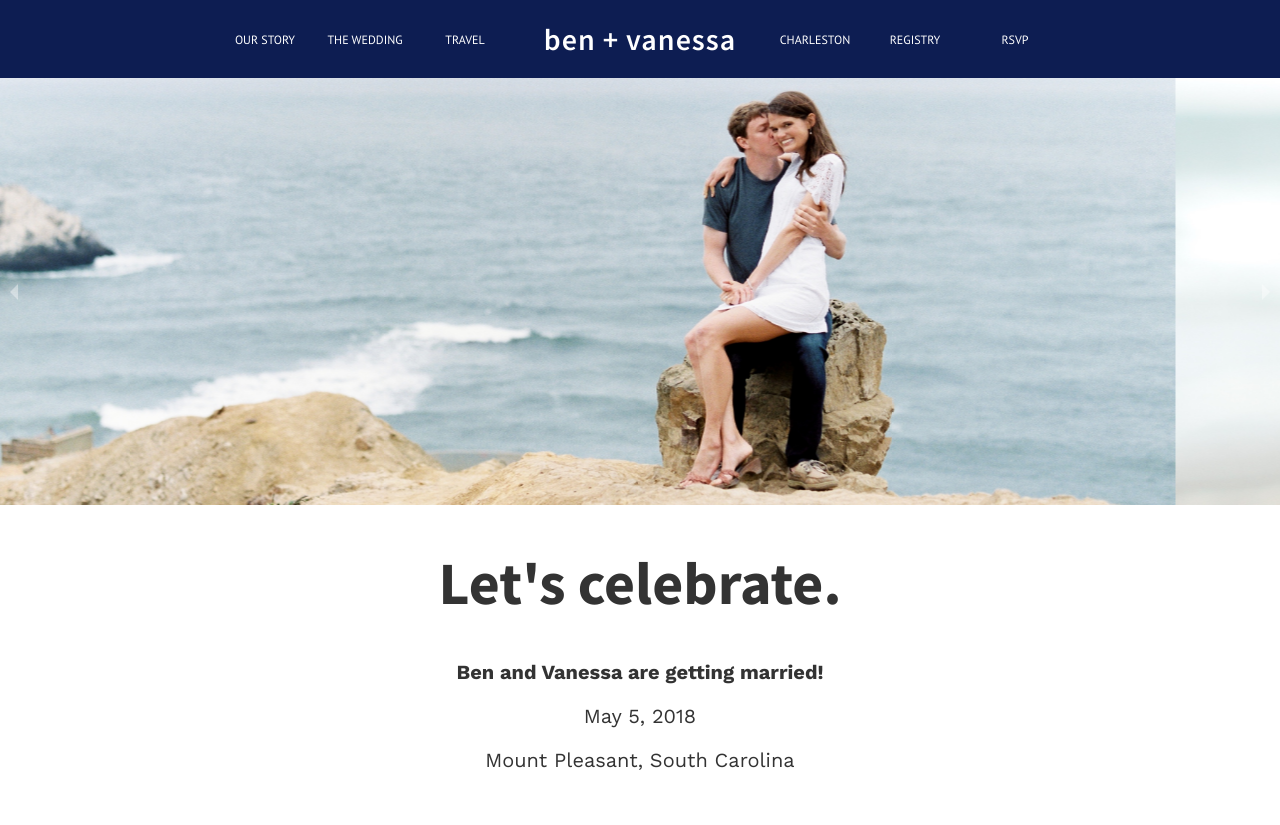
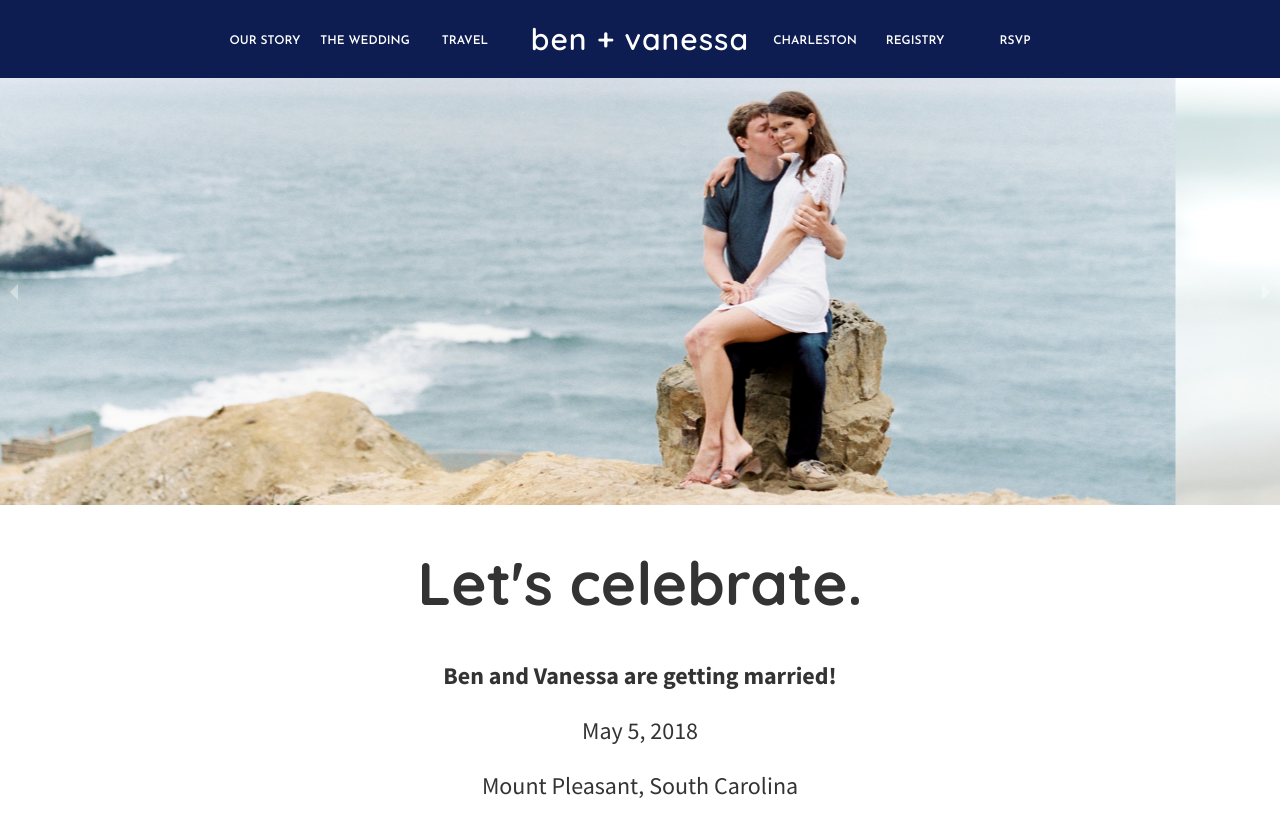
Before and after one commit to benhamner/wedding, a React (Create React App) app in the folder app/: page / in a window 1280 px wide. Before the commit the page ends 800 px from the top, so only its background shows below. Built offline with nearby package versions, Linux system fonts and the light colour scheme.

Commit message:
updated fonts

```diff
--- a/app/public/index.html
+++ b/app/public/index.html
@@ -10,9 +10,7 @@
     -->
     <link rel="manifest" href="%PUBLIC_URL%/manifest.json">
     <link rel="shortcut icon" href="%PUBLIC_URL%/favicon.ico">
-    <link href="https://fonts.googleapis.com/css?family=Source+Sans+Pro:400,600,700" rel="stylesheet">
-    <link href="https://fonts.googleapis.com/css?family=PT+Sans:400,600,700" rel="stylesheet">
-    <link href="https://fonts.googleapis.com/css?family=Work+Sans:400,600,700" rel="stylesheet">
+    <link href="https://fonts.googleapis.com/css?family=Quicksand:600,700|Josefin+Sans:600|Source+Sans+Pro:400,700" rel="stylesheet">
 
     <!--
       USED https://www.1and1.com/favicon-generator
--- a/app/src/App.css
+++ b/app/src/App.css
@@ -11,7 +11,7 @@
   text-decoration: none;
   font-size: 30px;
   font-weight: 600;
-  font-family: 'Source Sans Pro', sans-serif;
+  font-family: 'Quicksand', sans-serif;
   letter-spacing: 0.0333333em;
   color: #fff;
 }
@@ -32,9 +32,9 @@
   text-decoration: none;
   color: #fff;
   font-size: 12px;
-  font-weight: 500;
+  font-weight: 600;
   text-align: center;
-  font-family: 'PT Sans', sans-serif;
+  font-family: 'Josefin Sans', sans-serif;
   text-transform: uppercase;
 }
 
@@ -62,25 +62,24 @@
 }
 
 .home h1 {
-  font-family: 'Source Sans Pro', sans-serif;
+  font-family: 'Quicksand', sans-serif;
   font-size: 60px;
   font-weight: 700;
 }
 
 .home h2 {
-  font-family: 'Work Sans', sans-serif;
-  font-size: 20px;
+  font-family: 'Source Sans Pro', sans-serif;
+  font-size: 24px;
   font-weight: 700;
 }
 
 .home h3 {
-  font-family: 'Work Sans', sans-serif;
-  font-size: 20px;
+  font-family: 'Source Sans Pro', sans-serif;
+  font-size: 24px;
   font-weight: 400;
 }
 
 .content {
-  font-family: "medium-content-sans-serif-font,"Lucida Grande","Lucida Sans Unicode","Lucida Sans",Geneva,Arial,sans-serif";
   width: 700px;
   margin: 0 auto;
   color: rgba(0,0,0,.8);
@@ -90,10 +89,12 @@
   font-size: 38px;
   font-weight: 700;
   letter-spacing: -.015em;
+  font-family: 'Quicksand', sans-serif;
   text-align: center;
 }
 
 .content h2 {
+  font-family: 'Source Sans Pro', sans-serif;
   font-size: 30px;
   font-weight: 600;
   letter-spacing: -.015em;
@@ -101,6 +102,7 @@
 }
 
 .content p {
+  font-family: 'Source Sans Pro', sans-serif;
   font-size: 21px;
   line-height: 1.58;
   font-weight: 400;
```
